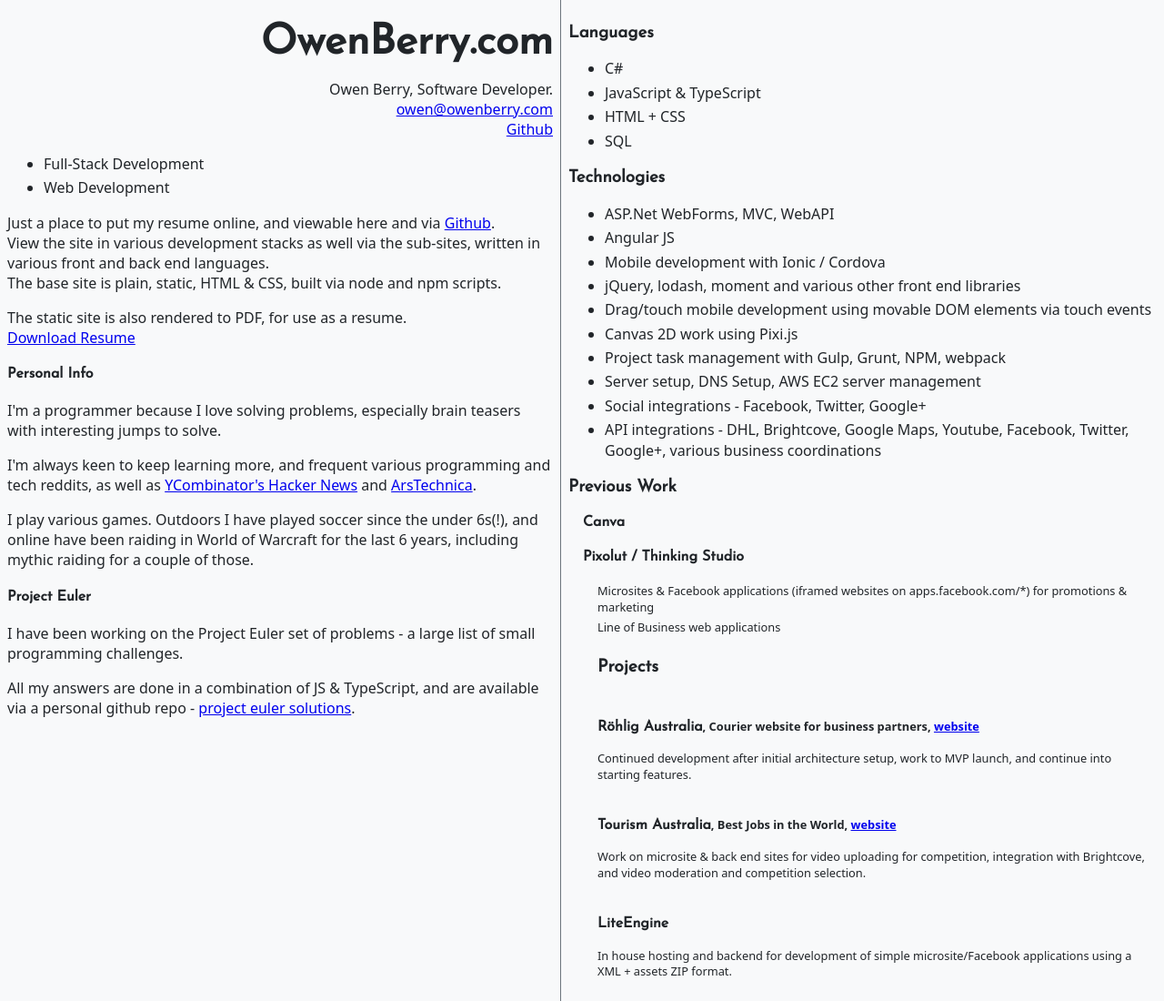
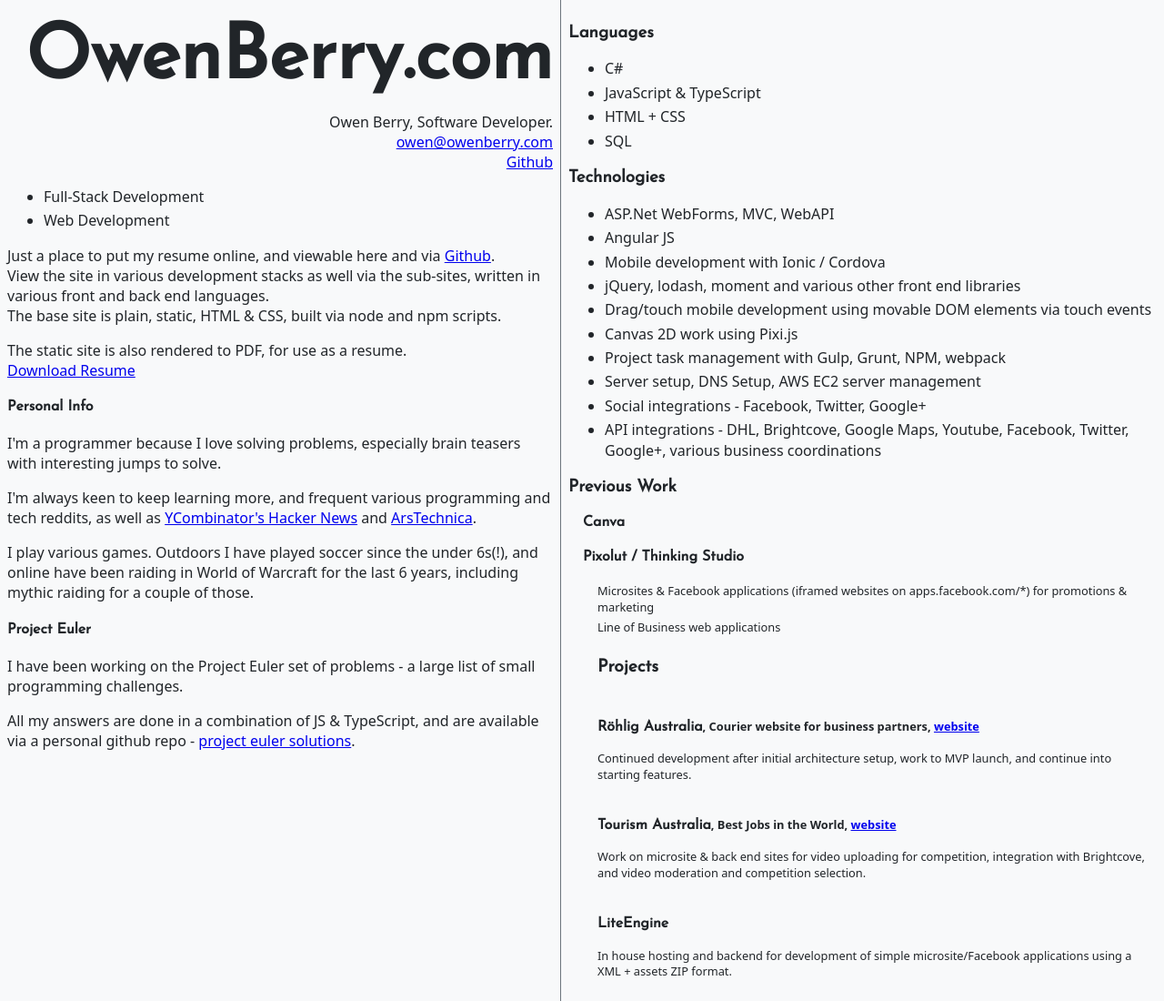
Before and after one commit to berrigan/owenberry.com, a website built with webpack: page src/pages/home/home.html in a window 1280 px wide. Shown: the top 1100 px of the page at 91% size. Built offline with nearby package versions, Linux system fonts and the light colour scheme.

Commit message:
sitename size fix

```diff
--- a/src/pages/home/home.scss
+++ b/src/pages/home/home.scss
@@ -26,6 +26,11 @@
     display: none;
 }
 
+#site-name {
+    font-size: 3rem;
+    font-size: clamp(3rem, 7vw, 5.2rem);
+}
+
 @include shared.media-breakpoint-down(md) {
     .page {
         flex-direction: column;
@@ -34,7 +39,6 @@
 
 @include shared.media-breakpoint-up(sm) {
     #site-name {
-        font-size: 3.6vw;
         margin: 1rem 0;
     }
 
```
